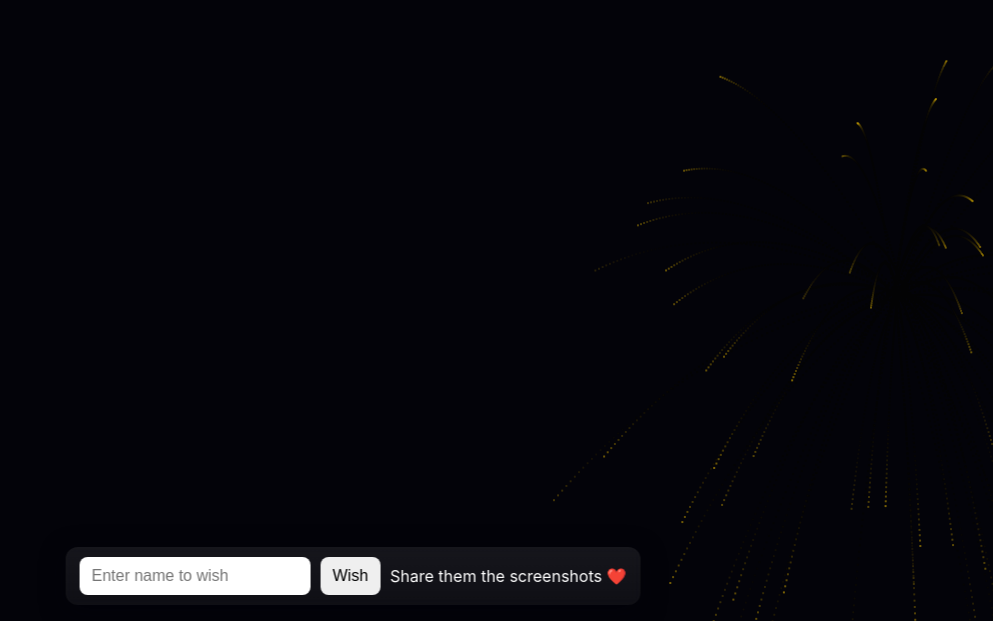
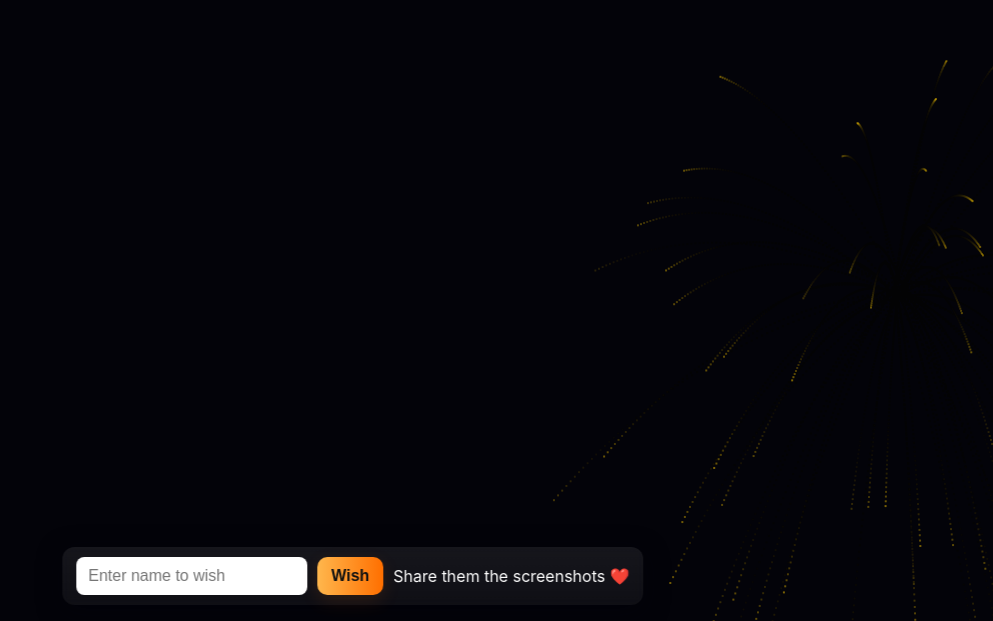
Before and after one commit to karanveiyon/happy-diwali, a plain HTML site: page index.html in a window 1280 px wide. Shown: the part 179-800 px from the top of the page, without its empty margins (287-1280 px from the left). Drawn offline with Linux system fonts and the light colour scheme.

Commit message:
Update index.html

```diff
--- a/index.html
+++ b/index.html
@@ -150,7 +150,16 @@ canvas#fw {
   color:#111;
   box-shadow: 0 10px 30px rgba(0,0,0,0.5);
 }
-
+button.wish {
+    background: linear-gradient(90deg,#ffb74d,#ff6f00);
+    border:0;
+    padding:10px 14px;
+    border-radius:10px;
+    font-weight:700;
+    cursor:pointer;
+    box-shadow: 0 6px 18px rgba(255,115,0,0.12);
+    color:#111;
+  }
 /* Responsive tweaks */
 @media (max-width: 600px){
   .ui {
```
